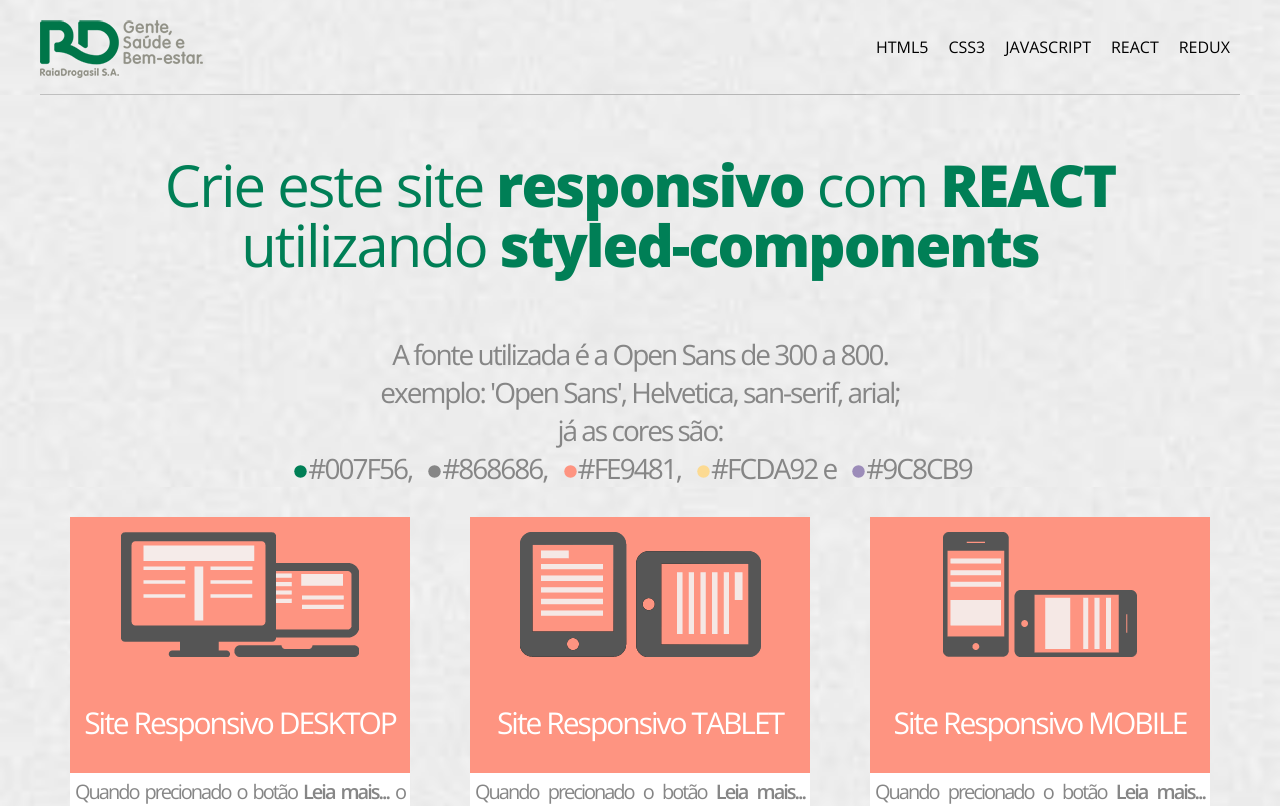
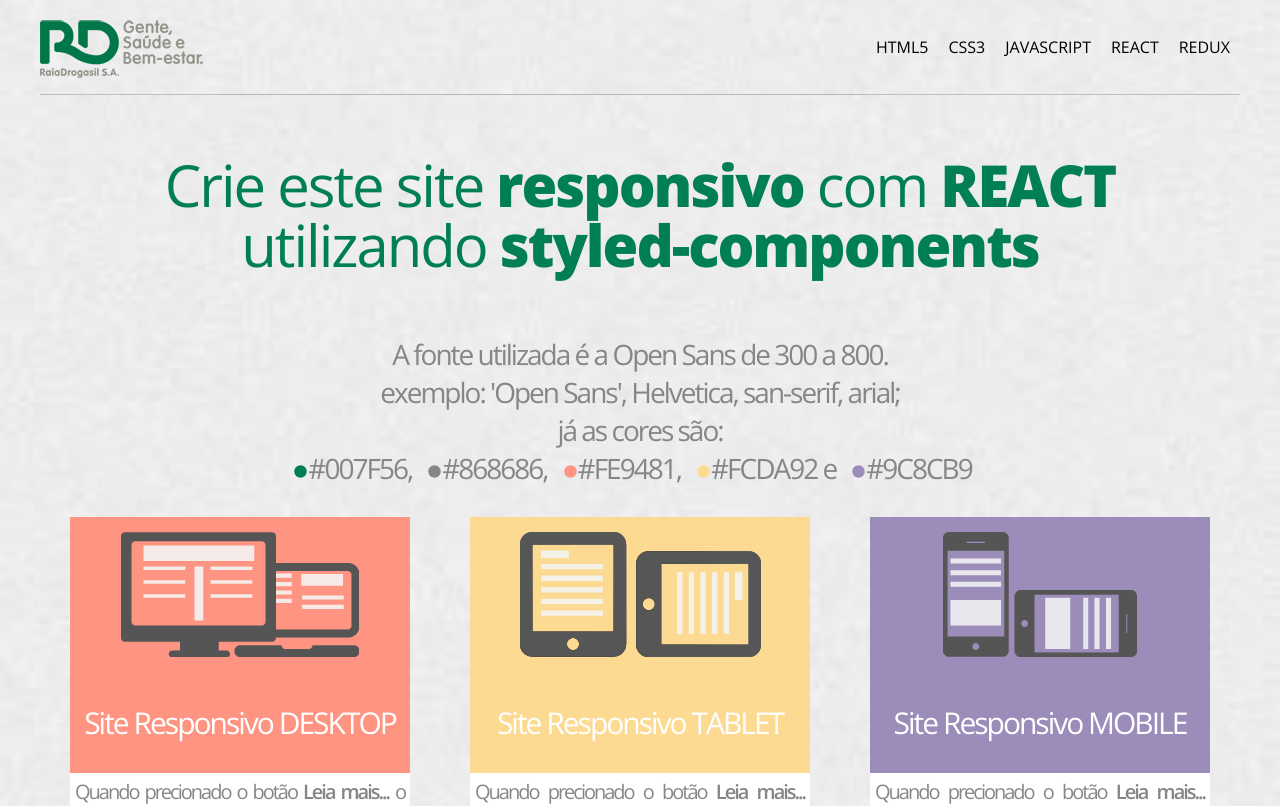
Before and after one commit to emozart/teste-rd, a React (Create React App) app: page / in a window 1280 px wide. Shown: the top 806 px of the page. Built offline with nearby package versions, Linux system fonts and the light colour scheme.

Commit message:
Implementação de Temas
Implementado a seleção de temas para a página Home. O tema da BlackFriday entra quando se clica no botão 'Leia mais...' do card Info.

```diff
--- a/src/components/Card/index.tsx
+++ b/src/components/Card/index.tsx
@@ -2,32 +2,33 @@ import React, { HTMLAttributes } from 'react'
 
 import { Container } from './styles'
 
-interface CardProps extends HTMLAttributes<HTMLDivElement> {
+export interface ICardTemplate {
   image: string
   title: string
   cardColor: string
   textContent: string
   textButton: string
+  action(): void
 }
 
-const Card: React.FC<CardProps> = ({
-  image,
-  title,
-  cardColor,
-  textContent,
-  textButton,
-  ...rest
-}) => {
+interface ICard extends HTMLAttributes<HTMLDivElement> {
+  card: ICardTemplate
+}
+
+const Card: React.FC<ICard> = ({ card, ...rest }) => {
   return (
-    <Container cardColor={cardColor}>
+    <Container cardColor={card.cardColor}>
       <div>
-        <img src={image} alt="Logo Raia" />
-        <h3>{title}</h3>
+        <img src={card.image} alt="Logo Raia" />
+        <h3>{card.title}</h3>
       </div>
       <p>
-        Quando precionado o botão <span>{textButton}</span> {textContent}
+        Quando precionado o botão <span>{card.textButton}</span>{' '}
+        {card.textContent}
       </p>
-      <button type="button">Leia mais...</button>
+      <button type="button" onClick={card.action}>
+        Leia mais...
+      </button>
     </Container>
   )
 }
--- a/src/components/Card/styles.ts
+++ b/src/components/Card/styles.ts
@@ -16,7 +16,7 @@ export const Container = styled.div<ICard>`
   div {
     display: flex;
     flex-direction: column;
-    background-color: #fe9481;
+    background-color: ${props => props.cardColor};
     width: 100%;
 
     img {
@@ -51,7 +51,7 @@ export const Container = styled.div<ICard>`
     font-weight: 400;
     letter-spacing: -2px;
     font-stretch: ultra-condensed;
-    background-color: #fe9481;
+    background-color: ${props => props.cardColor};
     color: #fff;
     padding: 0 5px;
     border: none;
--- a/src/pages/Home/index.tsx
+++ b/src/pages/Home/index.tsx
@@ -1,5 +1,12 @@
-import React from 'react'
+import React, { useState, useCallback } from 'react'
 import { MdBrightness1 } from 'react-icons/md'
+import { ThemeProvider } from 'styled-components'
+
+import {
+  themePrincipal,
+  themeBlackFriday,
+  DefaultTheme
+} from '../../styles/theme'
 
 import desktopDevice from '../../assets/desktop.png'
 import tabletDevice from '../../assets/tablet.png'
@@ -7,44 +14,65 @@ import mobileDevice from '../../assets/mobile.png'
 
 import Header from '../../components/Header'
 import Footer from '../../components/Footer'
-import Card from '../../components/Card'
+import Card, { ICardTemplate } from '../../components/Card'
 import { TitleContainer, CardContainer } from './style'
 
-interface ICard {
-  image: string
-  title: string
-  cardColor: string
-  textContent: string
-  textButton: string
-}
+const Home: React.FC = () => {
+  const [theme, setTheme] = useState<DefaultTheme>(themePrincipal)
 
-const Home: React.FC = () => {
-  const card1: ICard = {
+  const handleChangeTheme = useCallback(() => {
+    if (theme === themePrincipal) {
+      setTheme(themeBlackFriday)
+    } else {
+      setTheme(themePrincipal)
+    }
+  }, [theme])
+
+  const handleAction1 = useCallback(() => {
+    if (theme === themePrincipal) {
+      setTheme(themeBlackFriday)
+    } else {
+      setTheme(themePrincipal)
+    }
+  }, [theme])
+
+  const handleAction2 = useCallback(() => {
+    if (theme === themePrincipal) {
+      setTheme(themeBlackFriday)
+    } else {
+      setTheme(themePrincipal)
+    }
+  }, [theme])
+
+  const card1: ICardTemplate = {
     image: desktopDevice,
     title: 'Site Responsivo DESKTOP',
-    cardColor: '#FE9481',
+    cardColor: `${theme.color.danger}`,
     textContent: 'o restante da informação deverá aparecer em scroll down.',
     textButton: 'Leia mais...',
+    action: handleAction1
   }
 
-  const card2: ICard = {
+  const card2: ICardTemplate = {
     image: tabletDevice,
     title: 'Site Responsivo TABLET',
-    cardColor: '#FCDA92',
+    cardColor: `${theme.color.warning}`,
     textContent: 'informação deverá aparecer completa em um popup na tela.',
     textButton: 'Leia mais...',
+    action: handleAction2
   }
 
-  const card3: ICard = {
+  const card3: ICardTemplate = {
     image: mobileDevice,
     title: 'Site Responsivo MOBILE',
-    cardColor: '#9C8CB9',
+    cardColor: `${theme.color.info}`,
     textContent: 'modifique o tema do site para blackfriday a seu gosto',
     textButton: 'Leia mais...',
+    action: handleChangeTheme
   }
 
   return (
-    <>
+    <ThemeProvider theme={theme}>
       <Header />
       <TitleContainer>
         <div>
@@ -57,23 +85,23 @@ const Home: React.FC = () => {
           <h2>já as cores são:</h2>
           <ul>
             <li>
-              <MdBrightness1 color="#007F56" size={15} />
+              <MdBrightness1 color={`${theme.color.primary}`} size={15} />
               #007F56,
             </li>
             <li>
-              <MdBrightness1 color="#868686" size={15} />
+              <MdBrightness1 color={`${theme.color.secondary}`} size={15} />
               #868686,
             </li>
             <li>
-              <MdBrightness1 color="#FE9481" size={15} />
+              <MdBrightness1 color={`${theme.color.danger}`} size={15} />
               #FE9481,
             </li>
             <li>
-              <MdBrightness1 color="#FCDA92" size={15} />
+              <MdBrightness1 color={`${theme.color.warning}`} size={15} />
               #FCDA92 e
             </li>
             <li>
-              <MdBrightness1 color="#9C8CB9" size={15} />
+              <MdBrightness1 color={`${theme.color.info}`} size={15} />
               #9C8CB9
             </li>
           </ul>
@@ -81,31 +109,13 @@ const Home: React.FC = () => {
       </TitleContainer>
       <CardContainer>
         <div>
-          <Card
-            image={card1.image}
-            title={card1.title}
-            cardColor={card1.cardColor}
-            textContent={card1.textContent}
-            textButton={card1.textButton}
-          />
-          <Card
-            image={card2.image}
-            title={card2.title}
-            cardColor={card2.cardColor}
-            textContent={card2.textContent}
-            textButton={card2.textButton}
-          />
-          <Card
-            image={card3.image}
-            title={card3.title}
-            cardColor={card3.cardColor}
-            textContent={card3.textContent}
-            textButton={card3.textButton}
-          />
+          <Card card={card1} />
+          <Card card={card2} />
+          <Card card={card3} />
         </div>
       </CardContainer>
       <Footer />
-    </>
+    </ThemeProvider>
   )
 }
 
--- /dev/null
+++ b/src/styles/theme.ts
@@ -0,0 +1,29 @@
+export interface DefaultTheme {
+  color: {
+    primary: string
+    secondary: string
+    danger: string
+    warning: string
+    info: string
+  }
+}
+
+export const themePrincipal: DefaultTheme = {
+  color: {
+    primary: '#007f56',
+    secondary: '#868686',
+    danger: '#fe9481',
+    warning: '#fcda92',
+    info: '#9c8cb9'
+  }
+}
+
+export const themeBlackFriday: DefaultTheme = {
+  color: {
+    primary: '#005500',
+    secondary: '#868686',
+    danger: '#bb0000',
+    warning: '#dddd00',
+    info: '#0000dd'
+  }
+}
```
